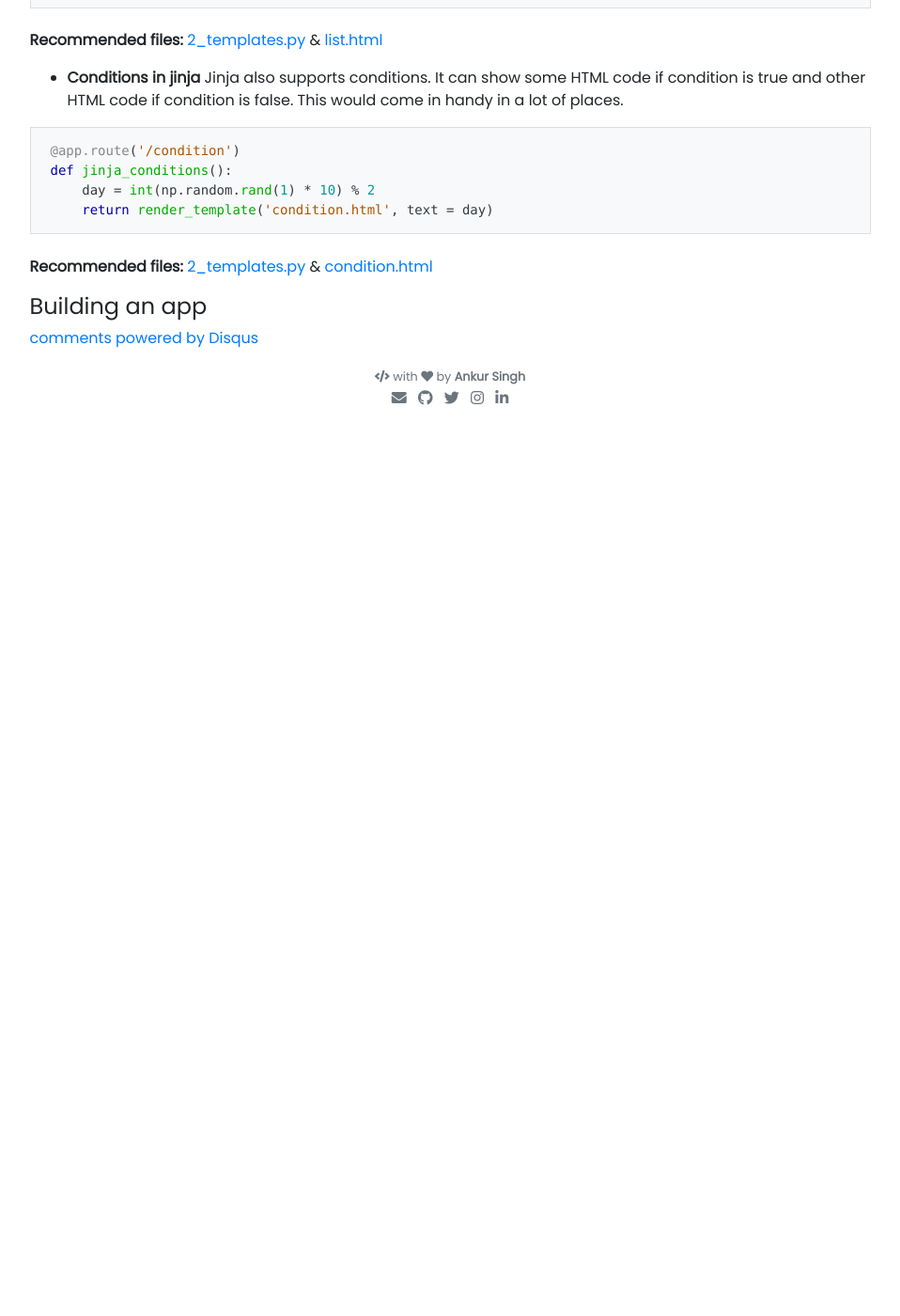
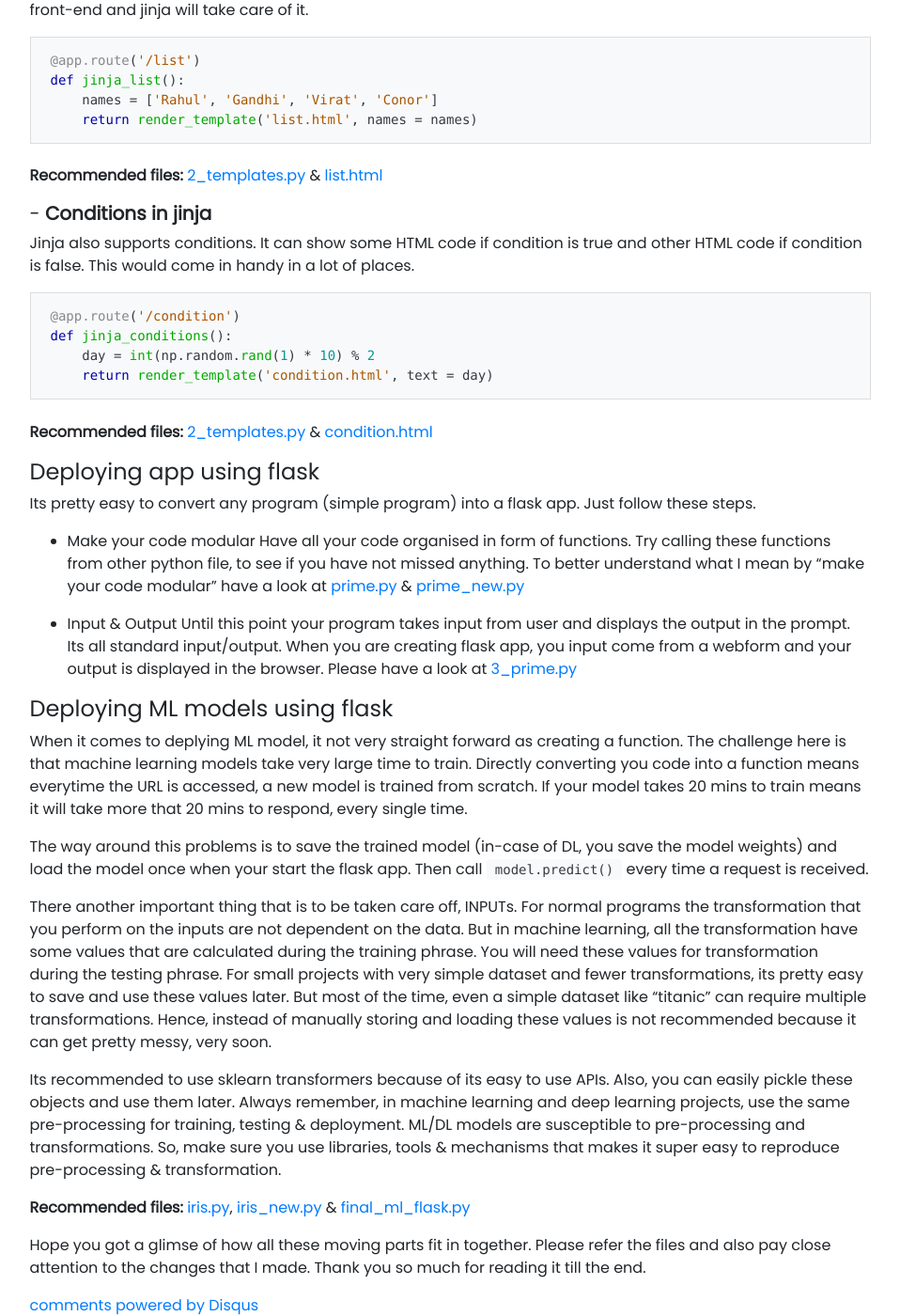
Before and after one commit to Ankur-singh/Ankur-singh.github.io, a Jekyll site: the page built from _posts/2020-01-29-Deploying-ML-models-with-flask.md, in a window 1280 px wide and 1400 px high, scrolled down 2718 px. Shown: the whole window at 94% size, without its empty margins (161-1119 px from the left). Built offline with Jekyll 4.4.1, drawn with Linux system fonts in a browser that asks for light colours; nearby versions of some CDN libraries; our own code applies the rules of GitHub Pages for plain Markdown files; comment, search, counter and statistics services are not loaded; before the commit the page ends 3170 px from its top, so only the background shows below that; some of the changed text lies outside the part shown.

Commit message:
completed

````diff
--- a/_posts/2020-01-29-Deploying-ML-models-with-flask.md
+++ b/_posts/2020-01-29-Deploying-ML-models-with-flask.md
@@ -43,7 +43,7 @@ This is all the code you need to build your first website with flask. You start
 
 #### URLs
 
-- **Simple route**
+##### - **Simple route**
 We already saw a simple route in our first example. These types of routes simply infos the web-app about the routes-functions mapping.
 
 ```python
@@ -52,7 +52,7 @@ def index():
     return '<h1>This is the INDEX Page.</h1>'
 ```
 
-- **Dynamic route**
+##### - **Dynamic route**
 Instead of having a fixed URL for every person, we specify a template for the URL. If the entered URL matches the template, then the function is executed. The matched values is pass as an argument to the associated function. Flask has support for many other variable types like **int**, **float** and **path**.
 
 ```python
@@ -65,7 +65,7 @@ def profile(name):
 
 #### Templates
 
-- **Rendering HTML files**
+##### - **Rendering HTML files**
 Flask uses [jinja template engine](https://www.palletsprojects.com/p/jinja/) to render HTML pages. Also, we need to make sure that we have a templates folder inside our app directory, because by default flask will look inside **templates** directory for all your .html files.
 
 ```python
@@ -79,7 +79,7 @@ def index():
 **Recommended files:** [2_templates.py](https://github.com/Ankur-singh/flask_demo/blob/master/2_templates.py) & [index.html](https://github.com/Ankur-singh/flask_demo/blob/master/templates/index.html)
 
 
-- **Passing values to the front-end**
+##### - **Passing values to the front-end**
 We can pass values to the front-end by simply passing them as arguments to the `render_template()` along side the .html page that is to be rendered.
 
 You can access the variable by using `{{ <variable_name> }}` in you .html file
@@ -94,7 +94,7 @@ def heading():
 **Recommended files:** [2_templates.py](https://github.com/Ankur-singh/flask_demo/blob/master/2_templates.py) & [index2.html](https://github.com/Ankur-singh/flask_demo/blob/master/templates/index2.html)
 
 
-- **Extending base template**
+##### - **Extending base template**
 In a website, every page has a lot of redundant content. As a programmer you should always try your best to avoid redundant code. Jinja makes you life pretty easy.
 
 ```python
@@ -106,7 +106,7 @@ def jinja_extend():
 **Recommended files:** [2_templates.py](https://github.com/Ankur-singh/flask_demo/blob/master/2_templates.py) & [extend.html](https://github.com/Ankur-singh/flask_demo/blob/master/templates/extend.html)
 
 
-- **Lists in jinja**
+##### - **Lists in jinja**
 Jinja also provides support for collections in python. So, you can pass a list, string, tuple or dictionary to the front-end and jinja will take care of it.
 
 ```python
@@ -119,7 +119,7 @@ def jinja_list():
 **Recommended files:** [2_templates.py](https://github.com/Ankur-singh/flask_demo/blob/master/2_templates.py) & [list.html](https://github.com/Ankur-singh/flask_demo/blob/master/templates/list.html)
 
 
-- **Conditions in jinja**
+##### - **Conditions in jinja**
 Jinja also supports conditions. It can show some HTML code if condition is true and other HTML code if condition is false. This would come in handy in a lot of places.
 
 ```python
@@ -131,4 +131,27 @@ def jinja_conditions():
 
 **Recommended files:** [2_templates.py](https://github.com/Ankur-singh/flask_demo/blob/master/2_templates.py) & [condition.html](https://github.com/Ankur-singh/flask_demo/blob/master/templates/condition.html)
 
-#### Building an app
+#### Deploying app using flask
+
+Its pretty easy to convert any program (simple program) into a flask app. Just follow these steps.
+- Make your code modular
+Have all your code organised in form of functions. Try calling these functions from other python file, to see if you have not missed anything. To better understand what I mean by "make your code modular" have a look at [prime.py](https://github.com/Ankur-singh/flask_demo/blob/master/prime.py) & [prime_new.py](https://github.com/Ankur-singh/flask_demo/blob/master/prime_new.py)
+
+- Input & Output
+Until this point your program takes input from user and displays the output in the prompt. Its all standard input/output. When you are creating flask app, you input come from a webform and your output is displayed in the browser.
+Please have a look at [3_prime.py](https://github.com/Ankur-singh/flask_demo/blob/master/3_prime.py)
+
+#### Deploying ML models using flask
+
+When it comes to deplying ML model, it not very straight forward as creating a function. The challenge here is that machine learning models take very large time to train. Directly converting you code into a function means everytime the URL is accessed, a new model is trained from scratch. If your model takes 20 mins to train means it will take more that 20 mins to respond, every single time.
+
+The way around this problems is to save the trained model (in-case of DL, you save the model weights) and load the model once when your start the flask app. Then call `model.predict()` every time a request is received.
+
+There another important thing that is to be taken care off, INPUTs. For normal programs the transformation that you perform on the inputs are not dependent on the data. But in machine learning, all the transformation have some values that are calculated during the training phrase. You will need these values for transformation during the testing phrase. For small projects with very simple dataset and fewer transformations, its pretty easy to save and use these values later. But most of the time, even a simple dataset like "titanic" can require multiple transformations. Hence, instead of manually storing and loading these values is not recommended because it can get pretty messy, very soon.
+
+Its recommended to use sklearn transformers because of its easy to use APIs. Also, you can easily pickle these objects and use them later. Always remember, in machine learning and deep learning projects, use the same pre-processing for training, testing & deployment. ML/DL models are susceptible to pre-processing and transformations. So, make sure you use libraries, tools & mechanisms that makes it super easy to reproduce pre-processing & transformation.
+
+**Recommended files:** [iris.py](https://github.com/Ankur-singh/flask_demo/blob/master/iris.py), [iris_new.py](https://github.com/Ankur-singh/flask_demo/blob/master/iris_new.py) & [final_ml_flask.py](https://github.com/Ankur-singh/flask_demo/blob/master/final_ml_flask.py)
+
+
+Hope you got a glimse of how all these moving parts fit in together. Please refer the files and also pay close attention to the changes that I made. Thank you so much for reading it till the end.
````
